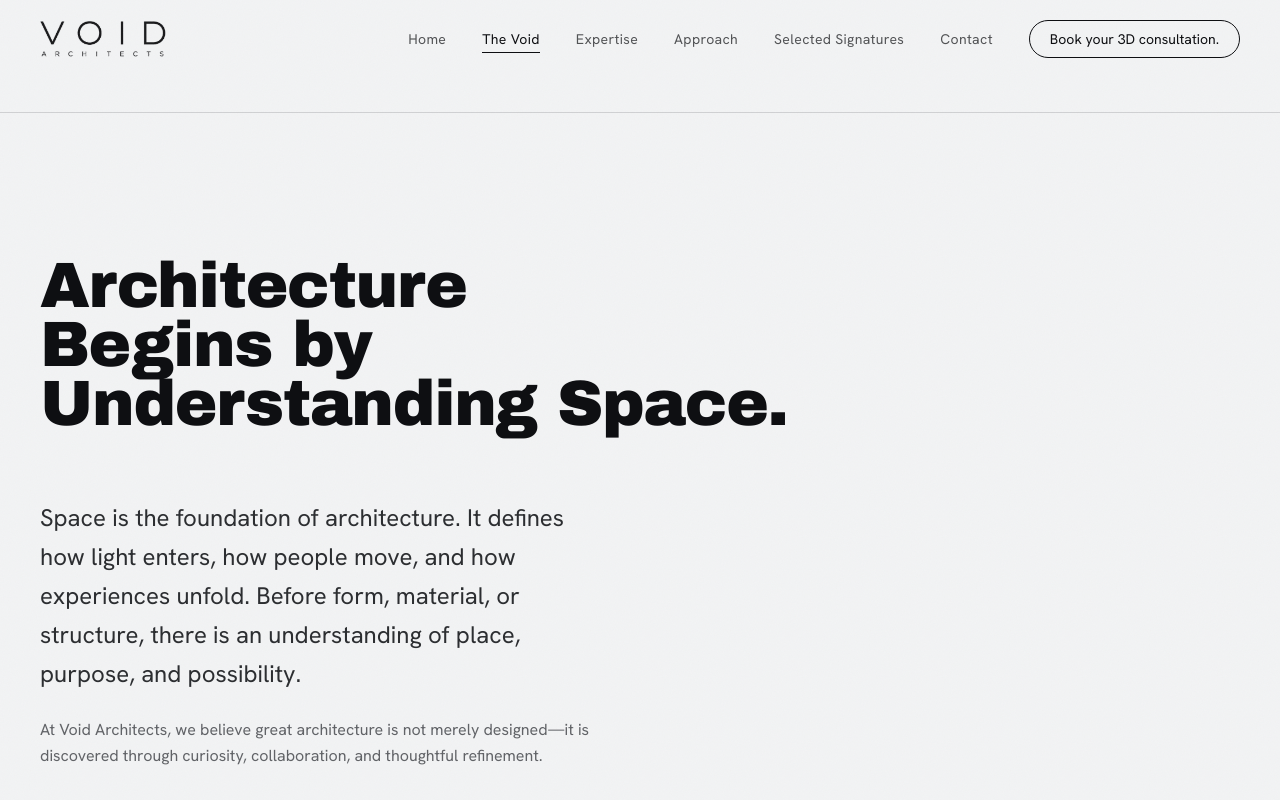
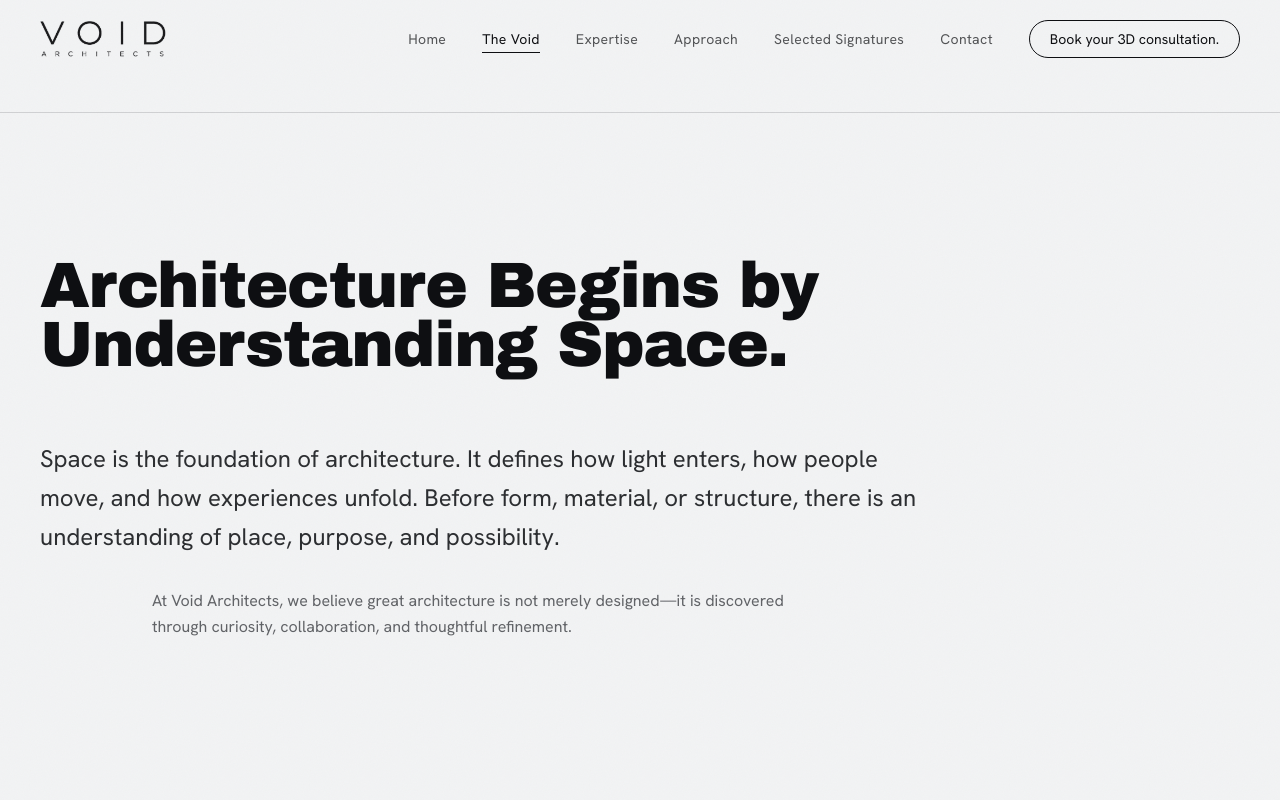
Before and after one commit to Babblu9/void-architects, a Next.js app: page /the-void in a window 1280 px wide. Shown: the top 800 px of the page. Built offline with nearby package versions, Linux system fonts and the light colour scheme.

Commit message:
style: implement custom hierarchical indent alignment for studio intro text

```diff
--- a/src/components/Studio.tsx
+++ b/src/components/Studio.tsx
@@ -29,14 +29,14 @@ export default function Studio() {
       {/* Hero / Intro Title */}
       <div className="mx-auto max-w-[1600px] px-5 pt-24 md:px-10 md:pt-36">
         <div className="reveal flex flex-col gap-10 md:gap-16">
-          <h2 className="display text-[clamp(2.2rem,5vw,4.5rem)] max-w-[18ch] leading-tight">
+          <h2 className="display text-[clamp(2.2rem,5vw,4.5rem)] max-w-[20ch] leading-tight">
             Architecture Begins by Understanding Space.
           </h2>
-          <div className="prose-lg flex flex-col gap-6 text-ink-soft max-w-[800px]">
+          <div className="flex flex-col gap-8 max-w-[900px]">
             <p className="text-xl md:text-2xl font-light text-ink-soft leading-relaxed">
               Space is the foundation of architecture. It defines how light enters, how people move, and how experiences unfold. Before form, material, or structure, there is an understanding of place, purpose, and possibility.
             </p>
-            <p className="text-base text-muted leading-relaxed">
+            <p className="text-base text-muted leading-relaxed ml-12 md:ml-28 max-w-[640px]">
               At Void Architects, we believe great architecture is not merely designed—it is discovered through curiosity, collaboration, and thoughtful refinement.
             </p>
           </div>
```
